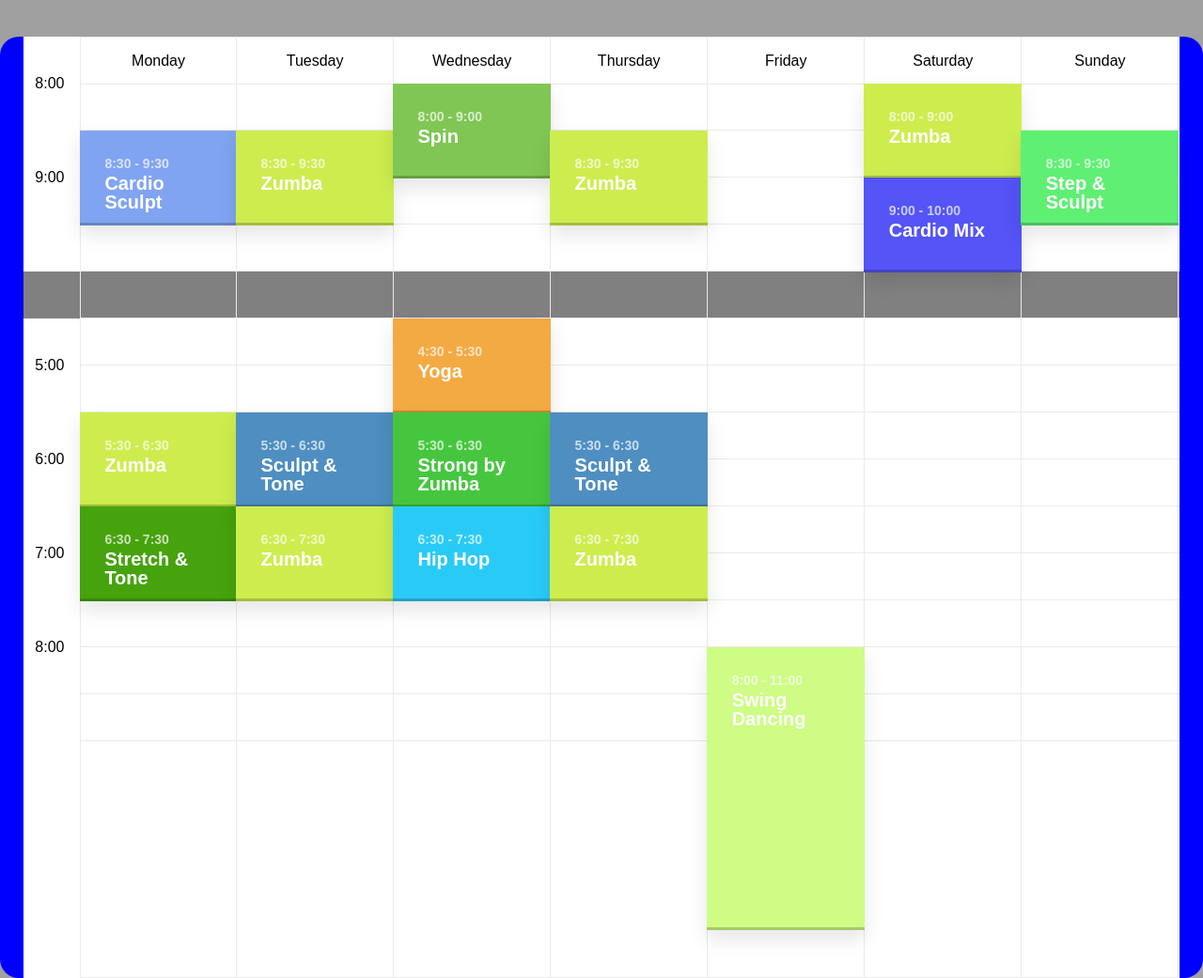
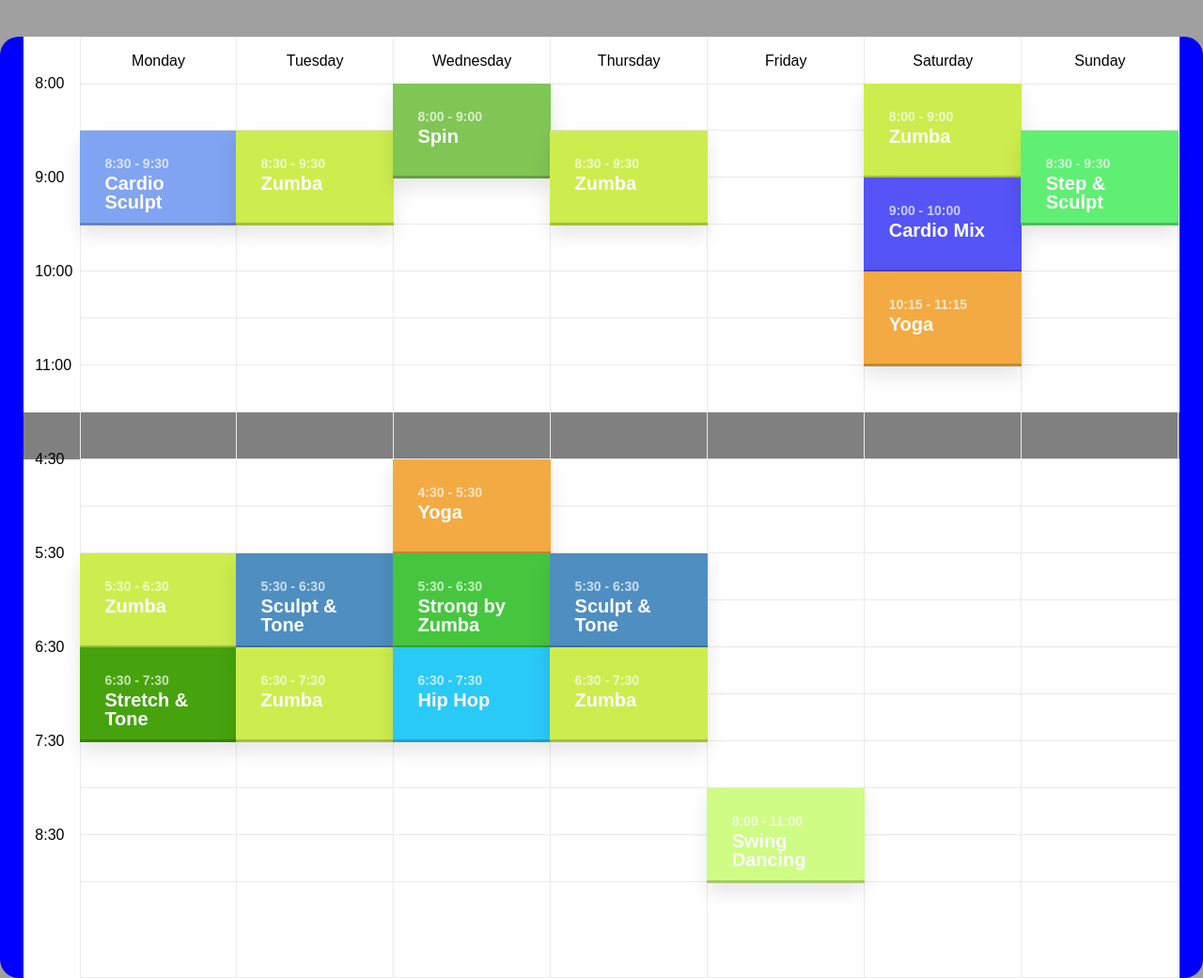
Before and after one commit to TheFitnessStudio/TheFitnessStudio, a plain HTML site: page index.html in a window 1280 px wide. Shown: the part 997-2038 px from the top of the page at 94% size. Drawn offline with Linux system fonts and the light colour scheme; no server answers.

Commit message:
optimization

```diff
--- a/index.html
+++ b/index.html
@@ -156,7 +156,10 @@
 						<li class="830"><span>8:30</span></li>
 						<li class="900"><span>9:00</span></li>
 						<li class="930"><span>9:30</span></li>
-						<li class="1000 ten"><span></span></li>
+						<li class="1000"><span>10:00</span></li>
+						<li class="1030"><span>10:30</span></li>
+						<li class="1100"><span>11:00</span></li>
+						<li class="1130 break"><span></span></li>
 						<li class="1630"><span>4:30</span></li>
 						<li class="1700"><span>5:00</span></li>
 						<li class="1730"><span>5:30</span></li>
@@ -264,6 +267,6 @@
   </main>
 
     <div class="clear"></div>
-	<footer><p><i>&copy; 2017 Stephanie Donnelly, </i><b>400 Warwick Avenue, Warwick, RI, US | (401) 219-0259</b></p></footer>
+	<footer><p><i>&copy; 2017 Stephanie Donnelly </i><b>400 Warwick Avenue, Warwick, RI, US | (401) 219-0259</b></p></footer>
 </body>
 </html>
--- a/scripts/events.js
+++ b/scripts/events.js
@@ -2,7 +2,6 @@ $(document).ready(function() {
 	var folderId = '0B0CnM1uDWPpTWUlJQy1iQXFhVXc';
 	getDriveFolder(folderId);
 	$(".button.events").click(function(){
-		console.log($("#moreEvents").is(":empty"));
 		if($("#moreEvents").is(":empty")){
 			getDriveFolder(folderId);
 		}
@@ -62,7 +61,6 @@ function addPic(appendTo, size, file){
 		'/preview" width="'+size+'px" height="'+size+'px"></iframe>');
 
 	var offset = $(".drive-img:last-of-type").offset();
-	console.log(offset);
 	appendTo.append(
 		'<div style = "height:'+size+'px;'+ 'width:'+size+'px;'+
 		'left:'+offset.left+'px;'+ 'top:'+(offset.top-60)+'px;"'+
--- a/scripts/navBar.js
+++ b/scripts/navBar.js
@@ -49,7 +49,6 @@ $(document).ready(function() {
 
 	function logoSizing(){
 		var margin ='0px';
-		console.log($(window).width());
 		if ($(window).width()<985){
 			margin = (($('.banner').width()-$('.logo').width())/2) +'px';
 			$('.logo').css('margin-left', margin);
--- a/scripts/scheduleMain.js
+++ b/scripts/scheduleMain.js
@@ -16,6 +16,7 @@ jQuery(document).ready(function($){
     ['Friday','20:00-23:00','Swing Dancing','TS'],
     ['Saturday','8:00','Zumba','ND'],
     ['Saturday','9:00','Cardio Mix','PD'],
+		['Saturday','10:15','Yoga','JG'],
     ['Sunday','8:30','Step & Sculpt','ND']];
 
   var classDescriptions = [
@@ -44,20 +45,30 @@ jQuery(document).ready(function($){
       var dayOfWeek = scheduleText[i][0];
       var start = scheduleText[i][1];
       var end = " ";
+			var rounded = "none";
       if(start.indexOf('-') > -1){
 				var splart = start.split('-');
         start = splart[0];
         end = splart[1];
       }else{
         var splart = start.split(':');
-        end = ""+(parseInt(splart[0])+1)+':'+splart[1];
+				var startHour = splart[0];
+				var startMinute = splart[1];
+				if(startMinute== '15'){
+					start = startHour+':00';
+					rounded = "yes";
+				}else if(startMinute== '45'){
+					start = startHour+':30';
+					rounded = "yes";
+				}
+        end = ""+(parseInt(startHour)+1)+':'+startMinute;
       }
 
       var type = scheduleText[i][2];
       var instructor = scheduleText[i][3];
       var description = classDescriptions[classDescriptions.indexOf(type)+1][0];
 			var color = classDescriptions[classDescriptions.indexOf(type)+1][1];
-      $("."+dayOfWeek).append("<li class='single-event' data-start='"+start+"' data-end='"+end+"' data-event='"+type+"' data-content = '"+description+"' data-color = '"+color+"'><a href='#0'><em class='event-name'>"+type+"</em></a></li>");
+      $("."+dayOfWeek).append("<li class='single-event' data-rounded='"+rounded+"' data-start='"+start+"' data-end='"+end+"' data-event='"+type+"' data-content = '"+description+"' data-color = '"+color+"'><a href='#0'><em class='event-name'>"+type+"</em></a></li>");
 			 $(".cd-schedule .single-event[data-event='"+type+"']").css("background", color);
 			 $(".cd-schedule .single-event[data-event='"+type+"']:hover").css("background", color+30);
   }
@@ -155,7 +166,10 @@ jQuery(document).ready(function($){
 			//place each event in the grid -> need to set top position and height
 			var start = getScheduleTimestamp($(this).attr('data-start')),
 				duration = getScheduleTimestamp($(this).attr('data-end')) - start;
-
+			if(duration >60){
+				duration =60;
+				console.log("duration adjusted");
+			}
 			var startTime = $(this).attr('data-start').replace(':','');
 			var eventTop = ($("."+startTime).position().top)-self.eventSlotHeight;
 			var eventHeight = self.eventSlotHeight*duration/self.timelineUnitDuration;
--- a/scripts/schedulePost.js
+++ b/scripts/schedulePost.js
@@ -1,7 +1,11 @@
 $(document).ready(function() {
   $('.single-event').each(function(){
+    var rounded = $(this).attr('data-rounded');
     $(this).find('span').each(function(){
       var time = this.innerHTML;
+      if(rounded== "yes"){
+        time = add15(time);
+      }
       var start = timeFormat(time.split('-')[0]);
       var end = timeFormat(time.split('-')[1]);
       this.innerHTML = start + " - " + end;
@@ -18,4 +22,13 @@ $(document).ready(function() {
     }else
       return time;
   }
+
+  function add15(time){
+    var start = time.split('-')[0], end = time.split('-')[1];
+    var startHour = start.split(':')[0], startMinute = start.split(':')[1];
+    startMinute = String(Number(startMinute) + 15);
+    var endHour = end.split(':')[0];
+    var newTime = startHour +':'+ startMinute +'-'+ endHour+':'+startMinute;
+    return newTime;
+  }
 });
--- a/styles/scheduleStyle.css
+++ b/styles/scheduleStyle.css
@@ -25,7 +25,7 @@ body {
 Main Components
 
 -------------------------------- */
-.ten{
+.break{
     background-color: grey;
     border:none;
 }
--- a/styles/smallScreenFriend.css
+++ b/styles/smallScreenFriend.css
@@ -99,7 +99,7 @@
     }
 }
 
-@media screen and (max-width: 800px){
+@media screen and (max-width: 1000px){
     .feature{
         display: block;
     }
```
